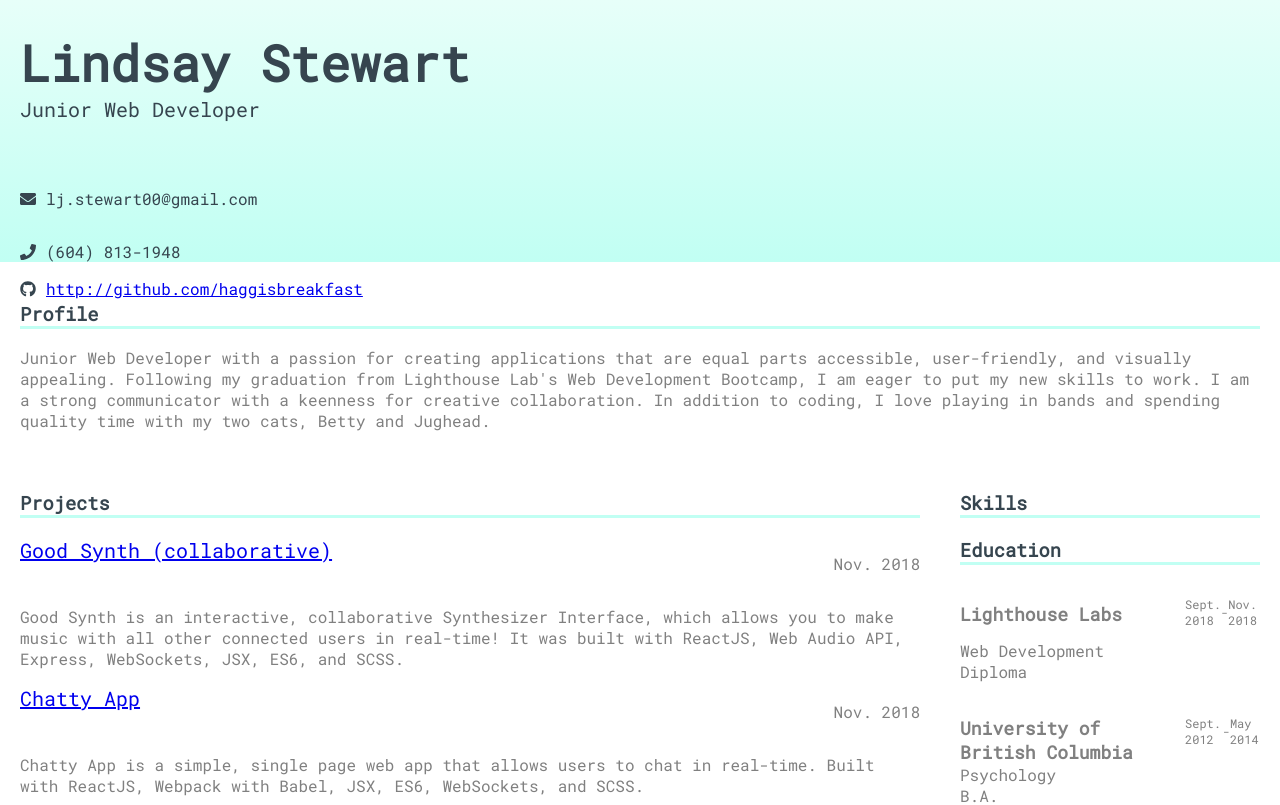
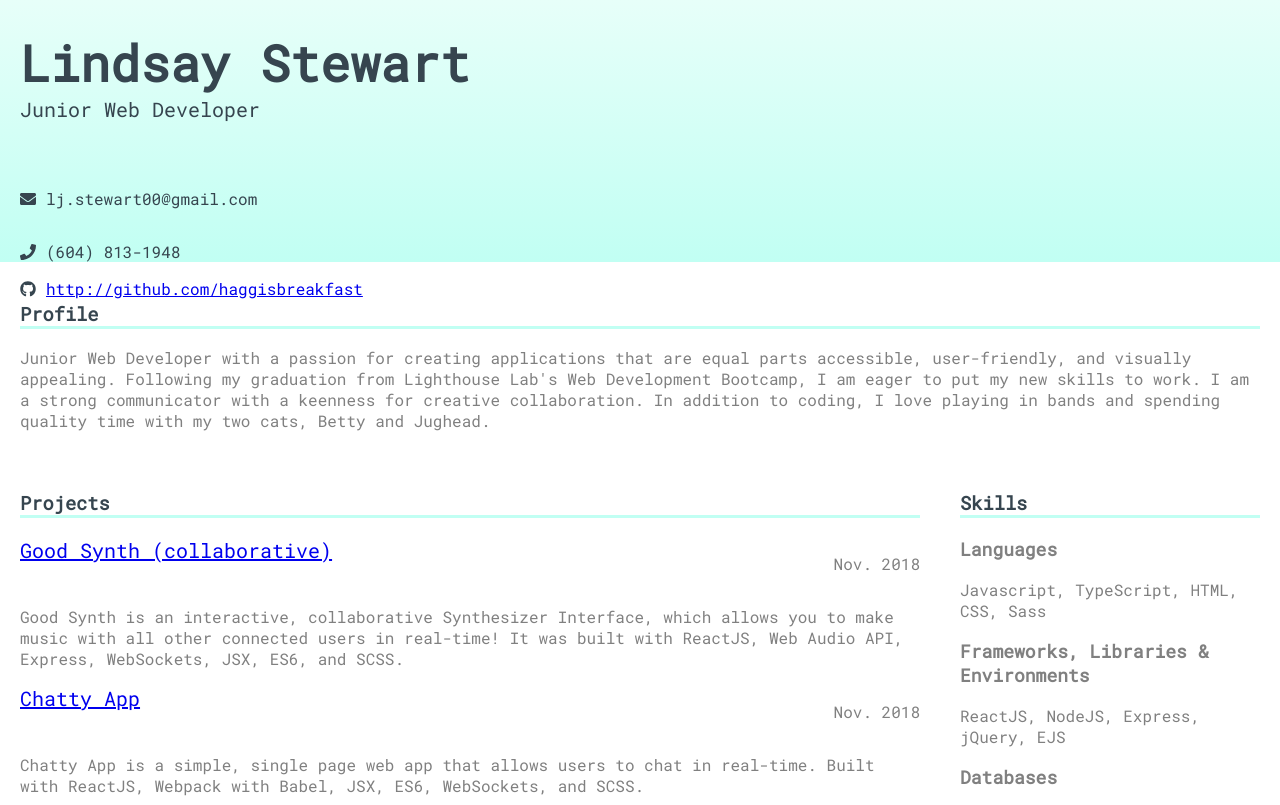
Before and after one commit to haggisbreakfast/resume, a React (Create React App) app: page / in a window 1280 px wide. Shown: the top 805 px of the page. Built offline with nearby package versions, Linux system fonts and the light colour scheme.

Commit message:
restructurs Skill component

```diff
--- a/src/Skill.tsx
+++ b/src/Skill.tsx
@@ -4,9 +4,11 @@ import styled, { createGlobalStyle } from 'styled-components';
 import { ResumeSkill } from './resume';
 
 const SkillContainer = styled.div``;
-const Languages = styled.p``;
-const Frameworks = styled.p``;
-const Databases = styled.p``;
+const Title = styled.p`
+  font-size: 18px;
+  font-weight: 800;
+`;
+const Skills = styled.p``;
 
 type SkillProps = {
   skill: ResumeSkill;
@@ -16,9 +18,11 @@ export const Skill = (props: SkillProps) => {
   const { skill } = props;
   return (
     <SkillContainer>
-      <Languages>{skill.languages}</Languages>
+      <Title>{skill.title}</Title>
+      <Skills>{skill.skills}</Skills>
+      {/* <Languages>{skill.languages}</Languages>
       <Frameworks>{skill.frameworks}</Frameworks>
-      <Databases>{skill.databases}</Databases>
+      <Databases>{skill.databases}</Databases> */}
     </SkillContainer>
   );
 };
--- a/src/index.tsx
+++ b/src/index.tsx
@@ -47,7 +47,7 @@ const Top = styled.div`
 `;
 const Header = styled.h3`
   color: #36454f;
-  font-weight: bolder;
+  font-weight: 900;
   border-bottom: solid #c1fff3;
 `;
 const NameContainer = styled.div`
```
